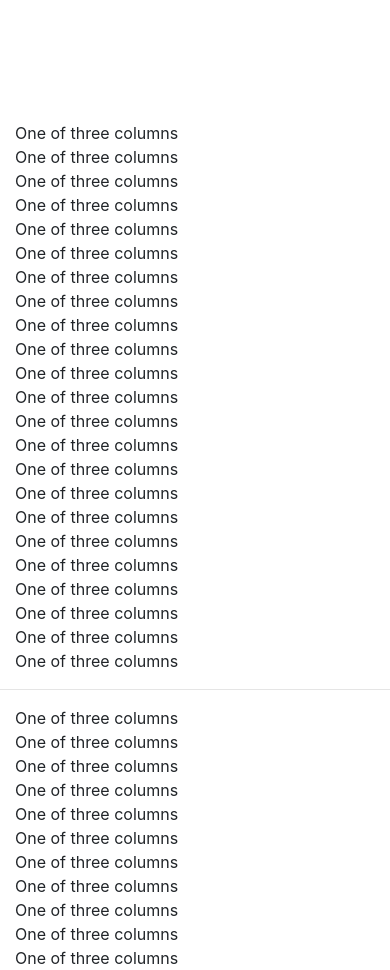
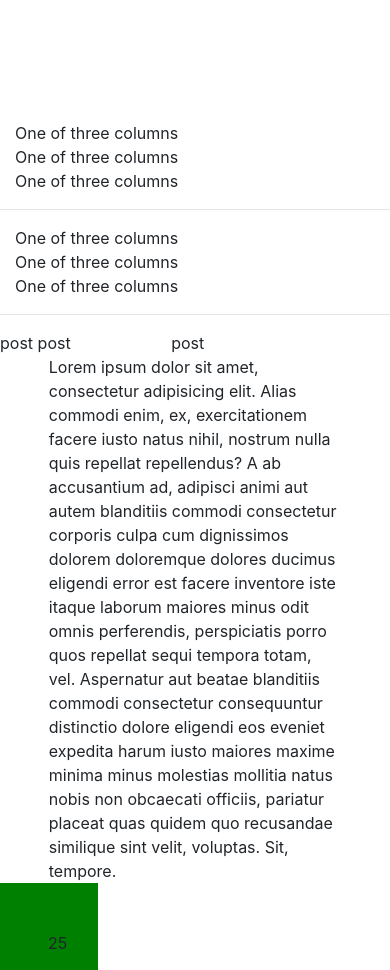
Before and after one commit to insolor/spa-demo, a Python web app: template templates/home.html in a window 390 px wide. Shown: the part 257-1227 px from the top of the page. Run offline with Jinja, Linux system fonts and the light colour scheme; the template is opened without the code that fills it, so the values that code supplies are empty.

Commit message:
3 columns in enough

```diff
--- a/templates/home.html
+++ b/templates/home.html
@@ -91,26 +91,6 @@
             <div class="col-sm">One of three columns</div>
             <div class="col-sm">One of three columns</div>
             <div class="col-sm">One of three columns</div>
-            <div class="col-sm">One of three columns</div>
-            <div class="col-sm">One of three columns</div>
-            <div class="col-sm">One of three columns</div>
-            <div class="col-sm">One of three columns</div>
-            <div class="col-sm">One of three columns</div>
-            <div class="col-sm">One of three columns</div>
-            <div class="col-sm">One of three columns</div>
-            <div class="col-sm">One of three columns</div>
-            <div class="col-sm">One of three columns</div>
-            <div class="col-sm">One of three columns</div>
-            <div class="col-sm">One of three columns</div>
-            <div class="col-sm">One of three columns</div>
-            <div class="col-sm">One of three columns</div>
-            <div class="col-sm">One of three columns</div>
-            <div class="col-sm">One of three columns</div>
-            <div class="col-sm">One of three columns</div>
-            <div class="col-sm">One of three columns</div>
-            <div class="col-sm">One of three columns</div>
-            <div class="col-sm">One of three columns</div>
-            <div class="col-sm">One of three columns</div>
         </div>
     </div>
 
@@ -118,26 +98,6 @@
 
     <div class="container-fluid">
         <div class="row">
-            <div class="col-sm">One of three columns</div>
-            <div class="col-sm">One of three columns</div>
-            <div class="col-sm">One of three columns</div>
-            <div class="col-sm">One of three columns</div>
-            <div class="col-sm">One of three columns</div>
-            <div class="col-sm">One of three columns</div>
-            <div class="col-sm">One of three columns</div>
-            <div class="col-sm">One of three columns</div>
-            <div class="col-sm">One of three columns</div>
-            <div class="col-sm">One of three columns</div>
-            <div class="col-sm">One of three columns</div>
-            <div class="col-sm">One of three columns</div>
-            <div class="col-sm">One of three columns</div>
-            <div class="col-sm">One of three columns</div>
-            <div class="col-sm">One of three columns</div>
-            <div class="col-sm">One of three columns</div>
-            <div class="col-sm">One of three columns</div>
-            <div class="col-sm">One of three columns</div>
-            <div class="col-sm">One of three columns</div>
-            <div class="col-sm">One of three columns</div>
             <div class="col-sm">One of three columns</div>
             <div class="col-sm">One of three columns</div>
             <div class="col-sm">One of three columns</div>
```
